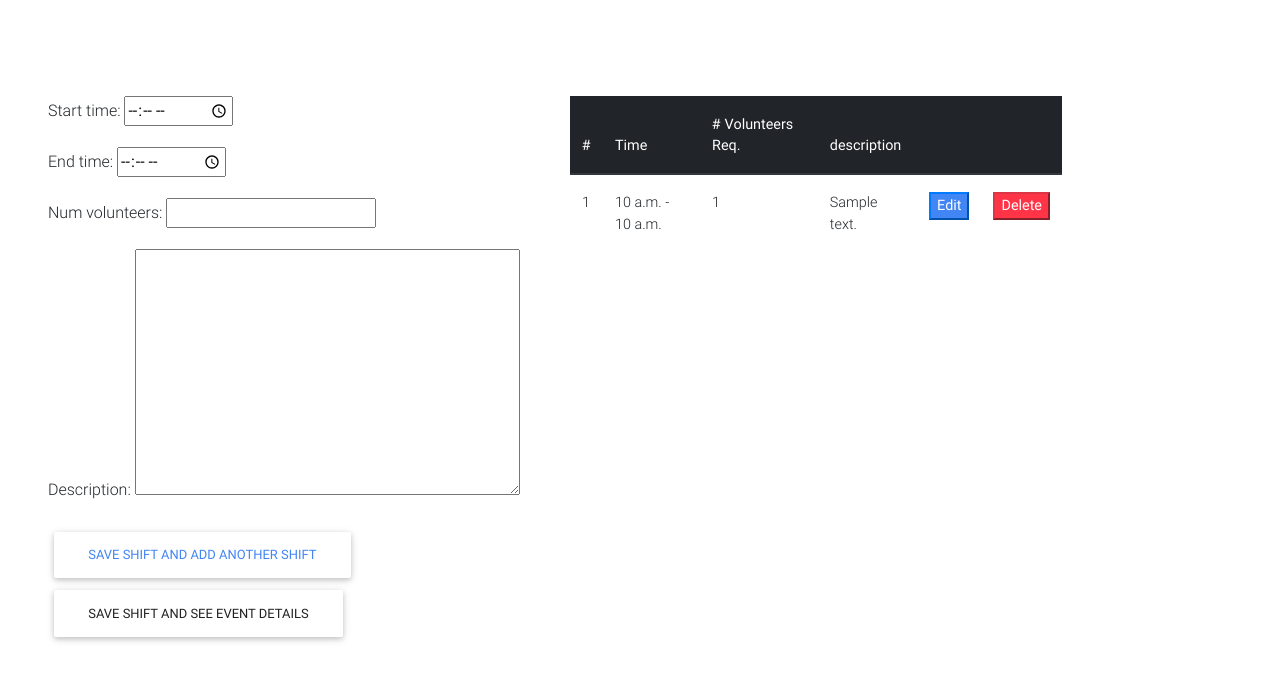
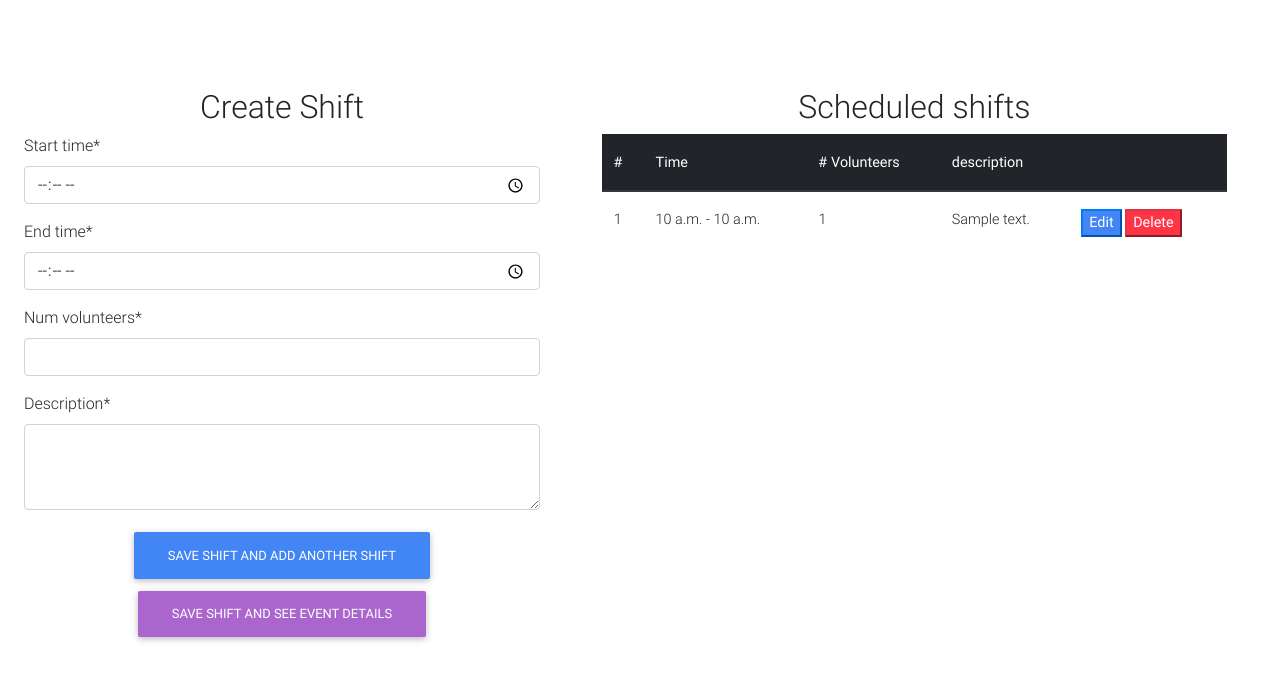
Before and after one commit to Nolan-Little/inStep, a Django app: a page that uses volunteer/templates/events/shift_template.html in a window 1280 px wide. Shown: the top 690 px of the page. Run offline with Django 3.2, Linux system fonts and the light colour scheme; tables that the repository leaves empty hold one stand-in row (values such as "Sample post"); some libraries are stand-ins or nearby versions.

Commit message:
shift template cripy

```diff
--- a/volunteer/forms.py
+++ b/volunteer/forms.py
@@ -44,7 +44,7 @@ class ShiftForm(forms.ModelForm):
         widgets = {
             'start_time': forms.TimeInput(attrs={"type": "time"}),
             'end_time': forms.TimeInput(attrs={"type": "time"}),
-            'description': forms.Textarea(attrs={"type": "textArea"})
+            'description': forms.Textarea(attrs={"type": "textArea", "rows": 3})
         }
 
 
--- a/volunteer/templates/events/new_event_template.html
+++ b/volunteer/templates/events/new_event_template.html
@@ -11,7 +11,7 @@
               {% csrf_token %}
               {{new_event_form|crispy}}
               <div class="text-center text-md-right">
-                <button class="btn btn-primary" type="submit">Save Event and Schedule Shifts</button>
+                <button class="btn btn-primary mb-5" type="submit">Save Event and Schedule Shifts</button>
               </div>
               </div>
           </form>
--- a/volunteer/templates/events/shift_template.html
+++ b/volunteer/templates/events/shift_template.html
@@ -1,25 +1,32 @@
 {% extends 'index.html' %}
 {% load static %}
+{% load crispy_forms_tags %}
+
 {% block content %}
-  <div class="container mt-5 p-5 row">
-    <div class="col-sm-12 col-lg-6">
-      <form class="shift-inputs" method="POST" action="{% url 'volunteer:new_shift' event.id %}">
-        {% csrf_token %}
-        {{shift_form.as_p}}
-
-        <button name="add_shift" value="add_shift" class="btn text-primary" type="submit">Save Shift and Add Another Shift</button>
-        <button name="dashboard" value="dashboard" class="btn text-dark">Save shift and See Event Details</button>
-      </form>
-      </div>
-        <div class="col-sm-12 col-lg-6">
+  <div class="mt-5">
+    <div class="row pt-3">
+      <div class="col-md-5 m-4">
+        <h2 class="text-center">Create Shift</h1>
+        <form class="shift-inputs" method="POST" action="{% url 'volunteer:new_shift' event.id %}">
+          {% csrf_token %}
+          {{shift_form|crispy}}
+          <div class="text-center">
+            <button name="add_shift" value="add_shift" class="btn btn-primary text-white" type="submit">Save Shift and Add Another Shift</button>
+          </div>
+          <div class="text-center">
+            <button name="dashboard" value="dashboard" class="btn btn-secondary text-white">Save shift and See Event Details</button>
+          </div>
+        </form>
+        </div>
+        <div class="col-md-6 pt-3 m-2">
+          <h2 class="text-center">Scheduled shifts</h2>
           <table class="table">
             <thead class="thead-dark">
                 <tr>
                   <th scope="col">#</th>
                   <th scope="col">Time</th>
-                  <th scope="col"> # Volunteers Req.</th>
+                  <th scope="col"> # Volunteers</th>
                   <th scope="col">description</th>
-                  <th scope="col"></th>
                   <th scope="col"></th>
                 </tr>
             </thead>
@@ -34,8 +41,6 @@
                     <button class="btn-primary">
                       <a class="text-white" href="{% url 'volunteer:edit_shift' shift.id %}">Edit</a>
                     </button>
-                  </td>
-                  <td>
                     <button class="btn-danger">
                       <a class="text-white" href="{% url 'volunteer:delete_shift' shift.id %}">Delete</a>
                     </button>
@@ -46,4 +51,5 @@
           </table>
         </div>
     </div>
+    </div>
 {% endblock content %}
--- a/volunteer/views/event_views.py
+++ b/volunteer/views/event_views.py
@@ -111,7 +111,6 @@ def edit_event_template(request, event_template_id):
         # TODO: org cookies?
         org = Organization.objects.filter(user=request.user)[0]
         form_data = request.POST
-
         selected_venue = form_data.get('venue', '')
 
         # create a new venue then create event
@@ -133,7 +132,7 @@ def edit_event_template(request, event_template_id):
                 event_form_data['venue'] = new_venue
                 Event.objects.filter(pk=event_template_id).update(**event_form_data)
 
-                return HttpResponseRedirect(reverse('volunteer:dashboard'))
+                return HttpResponseRedirect(reverse('volunteer:event_template_details', args=(event_template_id,)))
 
             else:
                 template_name = "events/new_event_template.html"
@@ -152,7 +151,7 @@ def edit_event_template(request, event_template_id):
             if new_event_form.is_valid():
                 Event.objects.filter(pk=event_template_id).update(**event_form_data)
 
-                return HttpResponseRedirect(reverse('volunteer:dashboard'))
+                return HttpResponseRedirect(reverse('volunteer:event_template_details', args=(event_template_id,)))
             else:
                 template_name = "events/new_event_template.html"
                 return render(request, template_name, {"new_event_form": new_event_form})
```
Also changed, not shown: volunteer/static/scripts/newEventVenue.js (+6 -4 lines), volunteer/templates/events/edit_event_template.html (+14 -10 lines), volunteer/templates/events/edit_shift.html (+12 -7 lines).
